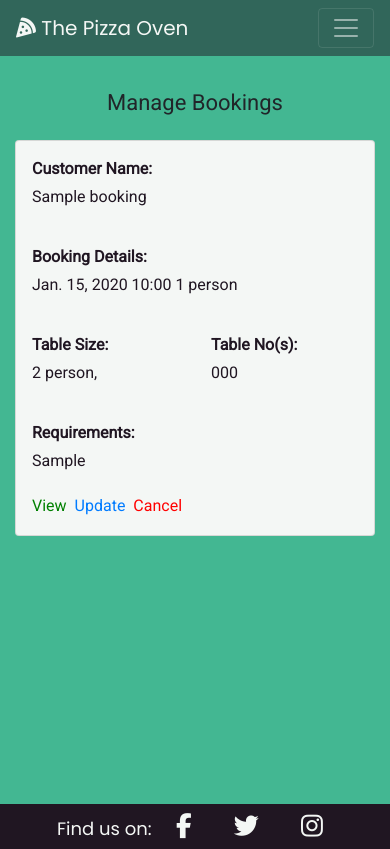
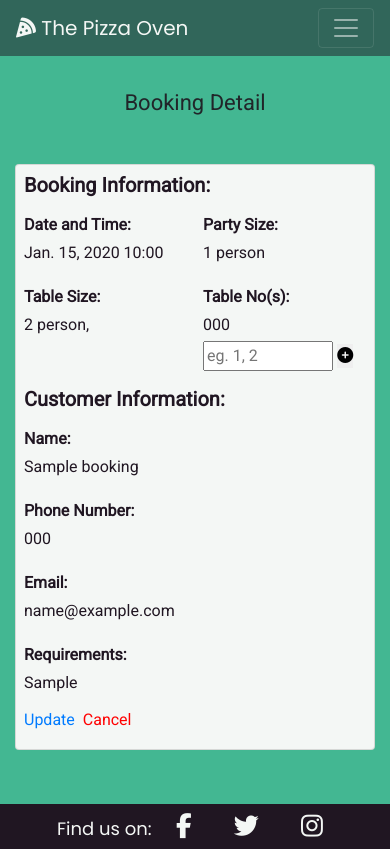
Before and after one commit to Stephanie-Ash/the-pizza-oven, a Django app: page /bookings/booking_detail/1 in a window 390 px wide. Run offline with Django 3.2, Linux system fonts and the light colour scheme; a user stored in the database is signed in; tables that the repository leaves empty hold one stand-in row (values such as "Sample post"); some libraries are stand-ins or nearby versions.

Commit message:
Rearrange content of booking detail page and make more responsive

```diff
--- a/bookings/templates/bookings/booking_detail.html
+++ b/bookings/templates/bookings/booking_detail.html
@@ -3,58 +3,83 @@
 {% block content %}
 <div class="container-fluid bg-color-manage manage-bookings">
     <div class="row">
-        <div class="col-12 manage-content">
-            <h3 class="text-center mb-4">Manage Bookings</h3>
-            <div class="card txt-dark bg-color-manage-cards my-3">
+        <div class="col-12 col-sm-10 col-md-12 col-lg-10 col-xl-8 mx-auto manage-content">
+            <h3 class="text-center mb-4">Booking Detail</h3>
+            <div class="card txt-dark bg-color-manage-cards my-5">
                 <div class="row no-gutters">
-                    <div class="col-12 col-sm-6 col-md-3 col-lg-2">
-                        <div class="card-body p-3">
-                            <p class="mb-1"><strong>Customer Name:</strong></p>
-                            <p class="mb-1">{{ booking.name }}</p>
+                    <div class="col-12">
+                        <h4 class="pl-2 pt-2"><strong>Booking Information:</strong></h4>
+                    </div>
+                    <div class="col-6 col-md-3">
+                        <div class="card-body p-2">
+                            <p class="mb-1"><strong>Date and Time:</strong></p>
+                            <p class="mb-1 manage-details">{{ booking.date }} {{ booking.time|time:"H:i" }}</p>
                         </div>
                     </div>
-                    <div class="col-12 col-sm-6 col-md-3">
-                        <div class="card-body p-3">
-                            <p class="mb-1"><strong>Booking Details:</strong></p>
-                            <p class="mb-1 manage-details">{{ booking.date }} {{ booking.time|time:"H:i" }}</p>
+                    <div class="col-6 col-md-3">
+                        <div class="card-body p-2">
+                            <p class="mb-1"><strong>Party Size:</strong></p>
                             <p class="mb-1 manage-details">{{ booking.party_size }}
                                 {% if booking.party_size == 1%}person{% else %}people{% endif %}</p>
                         </div>
                     </div>
-                    <div class="col-6 col-sm-7 col-md-3 col-lg-2">
-                        <div class="card-body p-3">
+                    <div class="col-6 col-md-3">
+                        <div class="card-body p-2">
                             <p class="mb-1"><strong>Table Size:</strong></p>
                             {% for table in booking.tables.all %}
                             <p class="mb-1 manage-sizes">{{ table.size }} person,</p>
                             {% endfor %}
                         </div>
                     </div>
-                    <div class="col-6 col-sm-5 col-md-3 col-lg-2">
-                        <div class="card-body p-3">
+                    <div class="col-6 col-md-3">
+                        <div class="card-body p-2">
                             <p class="mb-1"><strong>Table No(s):</strong></p>
                             {% if booking.table_numbers %}
                             <p class="mb-1">{{ booking.table_numbers }}</p>
-                            {% else %}
+                            {% endif %}
                             <form class="manage-table-no" action="{% url 'add_table_no' booking.id %}" method="POST">
                                 {% csrf_token %}
-                                <input type="text" name="table_numbers" placeholder="eg. 1, 2" aria-label="table number"
-                                    title="table number">
-                                <button type="submit" class="p-0 border-0"><i class="fas fa-plus-circle"></i></button>
+                                <input type="text" name="table_numbers" placeholder="eg. 1, 2"
+                                    aria-label="add table number" title="table number">
+                                <button type="submit" class="p-0 border-0"
+                                    title="{% if booking.table_numbers %}Replace{% else %}Add{% endif %}"><i
+                                        class="fas fa-plus-circle"></i></button>
                             </form>
-                            {% endif %}
                         </div>
                     </div>
-                    <div class="col-12 col-lg-3">
-                        <div class="card-body p-3">
+                    <div class="col-12">
+                        <h4 class="pl-2 pt-2"><strong>Customer Information:</strong></h4>
+                    </div>
+                    <div class="col-12 col-sm-6 col-md-3 col-lg-3">
+                        <div class="card-body p-2">
+                            <p class="mb-1"><strong>Name:</strong></p>
+                            <p class="mb-1">{{ booking.name }}</p>
+                        </div>
+                    </div>
+                    <div class="col-12 col-sm-6 col-md-3 col-lg-3">
+                        <div class="card-body p-2">
+                            <p class="mb-1"><strong>Phone Number:</strong></p>
+                            <p class="mb-1">{{ booking.phone_number }}</p>
+                        </div>
+                    </div>
+                    <div class="col-12 col-md-6 col-lg-6">
+                        <div class="card-body p-2">
+                            <p class="mb-1"><strong>Email:</strong></p>
+                            <p class="mb-1">{{ booking.email }}</p>
+                        </div>
+                    </div>
+                    <div class="col-12">
+                        <div class="card-body p-2">
                             <p class="mb-1"><strong>Requirements:</strong></p>
                             <p class="mb-1">{{ booking.special_requirements }}</p>
                         </div>
                     </div>
                 </div>
-                <div class="manage-options pl-3 pb-3">
-                    <a class="manage-view" href="" aria-label="View booking details">View</a>
-                    <a class="manage-update pl-1" href="{% url 'update_booking' booking.id %}" aria-label="View and update the booking">Update</a>
-                    <button class="btn-delete manage-delete pl-1" data-delete-url="{% url 'delete_booking' booking.id %}">Cancel</button>
+                <div class="manage-options pl-2 pb-3">
+                    <a class="manage-update" href="{% url 'update_booking' booking.id %}"
+                        aria-label="View and update the booking">Update</a>
+                    <button class="btn-delete manage-delete pl-1"
+                        data-delete-url="{% url 'delete_booking' booking.id %}">Cancel</button>
                 </div>
             </div>
         </div>
@@ -63,7 +88,8 @@
 {% endblock %}
 
 {% block top-content %}
-<div class="modal fade" id="booking-delete-modal" tabindex="-1" role="alertdialog" aria-labelledby="modal-title" aria-describedby="modal-desc">
+<div class="modal fade" id="booking-delete-modal" tabindex="-1" role="alertdialog" aria-labelledby="modal-title"
+    aria-describedby="modal-desc">
     <div class="modal-dialog modal-dialog-centered">
         <div class="modal-content">
             <div class="modal-header">
@@ -87,8 +113,8 @@
 {% block postloadjs %}
 <script>
     // Adapted from https://stackoverflow.com/questions/54806538/how-to-pass-object-instance-to-a-href-tag-within-a-django-modal-dialog
-    $(document).ready(function() {
-        $(".manage-delete").click(function() {
+    $(document).ready(function () {
+        $(".manage-delete").click(function () {
             var del_url = $(this).data('delete-url');
             $("#manage-delete").attr("href", del_url);
             $("#booking-delete-modal").modal();
--- a/static/css/style.css
+++ b/static/css/style.css
@@ -37,6 +37,10 @@ h2 {
 
 h3 {
     font-size: 22px;
+}
+
+h4 {
+    font-size: 20px;
 }
 
 /* Background colours */
```
Lines whose indentation alone changed are shown as unchanged.
